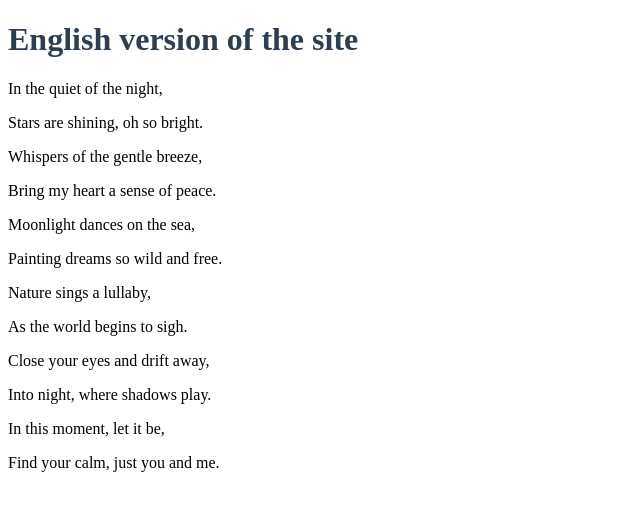
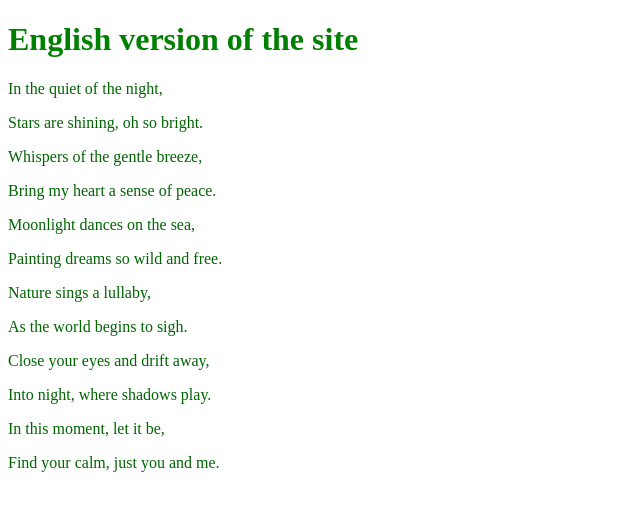
Before and after one commit to AlenaStrelnikova/rpp_lab4, a plain HTML site: page en/index.html in a window 1280 px wide. Shown: the whole page, without its empty margins (0-640 px from the left). Drawn offline with Linux system fonts and the light colour scheme.

Commit message:
Update index.html

```diff
--- a/en/index.html
+++ b/en/index.html
@@ -5,7 +5,10 @@
     <title>English version of the site</title>
     <style>
         h1 {
-            color: #2c3e50;
+            color: green;
+        }
+        p {
+            color: darkgreen;
         }
     </style>
 </head>
```
